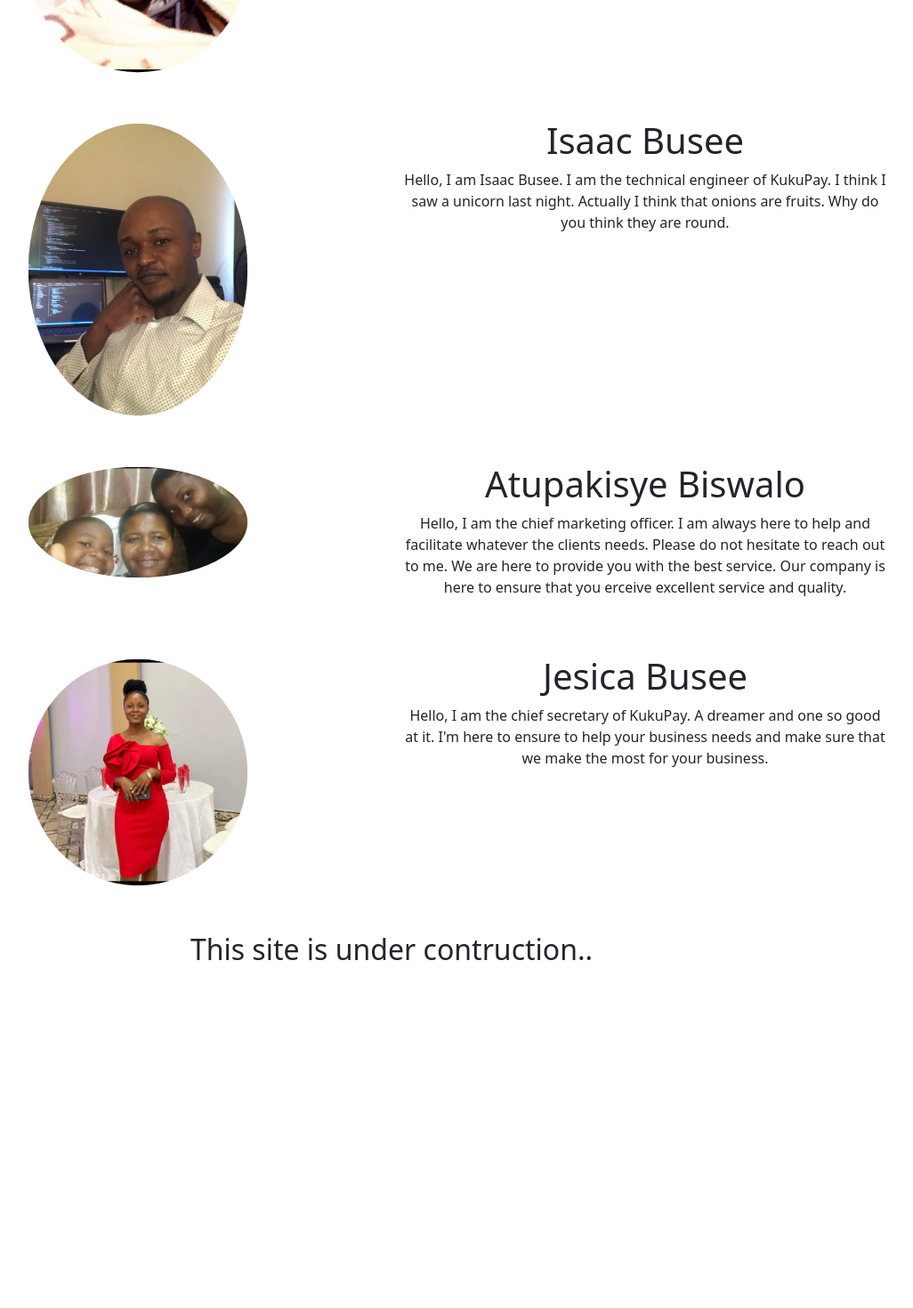
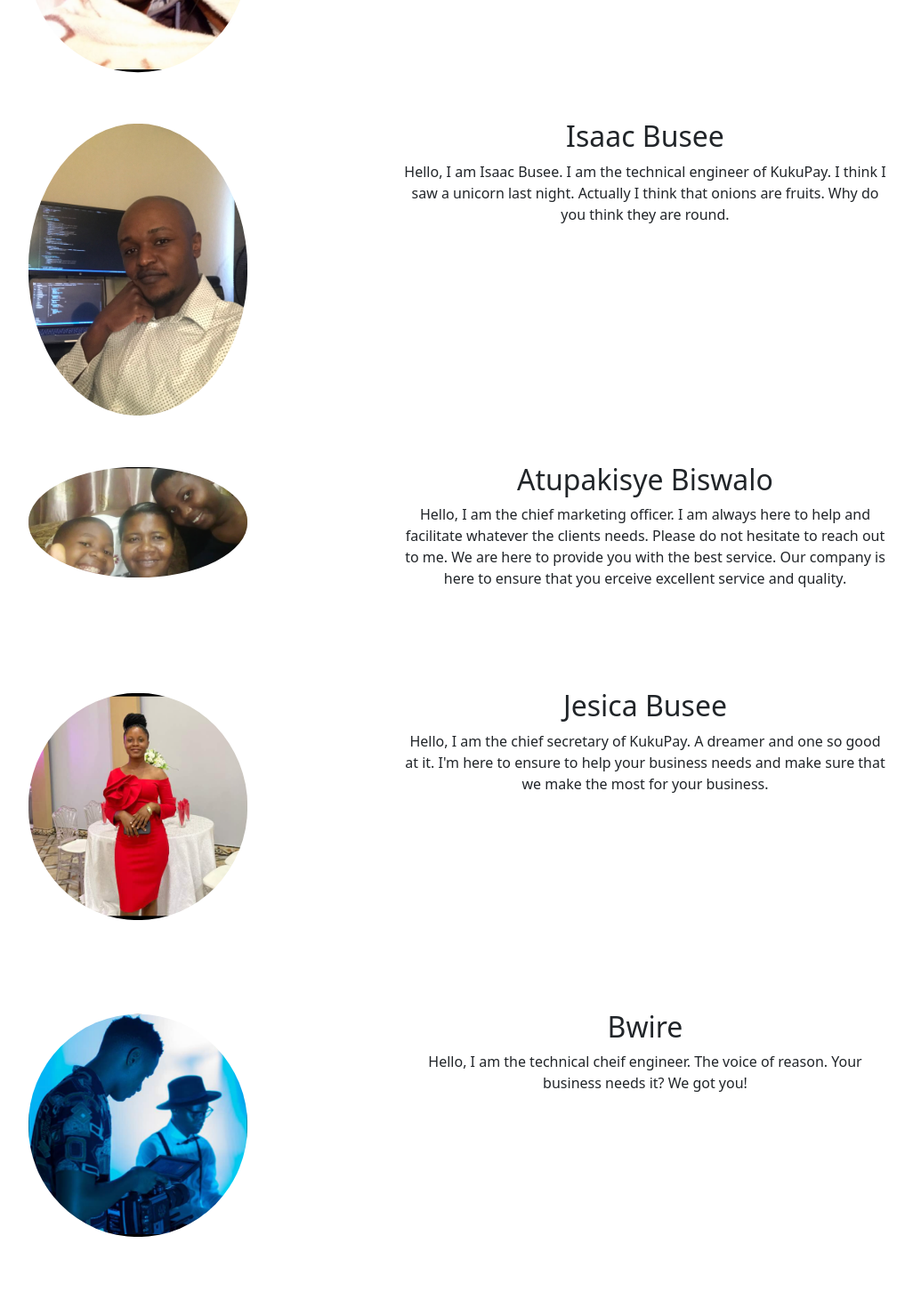
Before and after one commit to isakabusee/busee_inc, a React (Create React App) app: page / in a window 1280 px wide. Shown: the part 1220-2690 px from the top of the page at 89% size, without its empty margins (200-1226 px from the left). Before the commit the page ends 2315 px from the top, so only its background shows below. Built offline with nearby package versions, Linux system fonts and the light colour scheme.

Commit message:
more progress

```diff
--- a/src/components/AboutUs.js
+++ b/src/components/AboutUs.js
@@ -1,5 +1,5 @@
 import React from 'react'
-import author from '../images/IMG_8569.jpeg';
+import author from '../images/IMG_8569.png';
 import Moze from '../images/Moses.png';
 import Kaka from '../images/kaka.png';
 import Dada from '../images/dada.png';
@@ -50,7 +50,7 @@ const AboutUs = () => {
                 </div>
             </div>
             <div className='col-lg-6 col-xm-12'>
-                <h1>Isaac Busee</h1>
+                <h2>Isaac Busee</h2>
                 <p>Hello,
                     I am Isaac Busee. I am the technical engineer of KukuPay. I think I saw a unicorn last night. Actually I think that onions are fruits. Why do you think they are round.
                 </p>
@@ -65,7 +65,7 @@ const AboutUs = () => {
                 </div>
             </div>
             <div className='col-lg-6 col-xm-12'>
-                <h1>Atupakisye Biswalo</h1>
+                <h2>Atupakisye Biswalo</h2>
                 <p>Hello,
                     I am the chief marketing officer. I am always here to help and facilitate whatever the clients needs. Please do not hesitate to reach out to me. We are here to provide you with the best service. Our company is here to ensure that you erceive excellent service and quality.
                 </p>
@@ -73,18 +73,33 @@ const AboutUs = () => {
 
 
         </div>
-        <div className='row'>
+        <div className='row py-5'>
             <div className='col-lg-6 col-xm-12'>
                 <div className="photo-wrap">
                 <img className="profile-img" src={Kadadaa} alt="author.." />
                 </div>
             </div>
             <div className='col-lg-6 col-xm-12'>
-                <h1>Jesica Busee</h1>
+                <h2>Jesica Busee</h2>
                 <p>Hello,
                     I am the chief secretary of KukuPay. A dreamer and one so good at it. I'm here to ensure to help your business needs and make sure that we make the most for your business.
                 </p>
             </div>
+        </div>
+        <div className='row py-5'>
+            <div className='col-lg-6 col-xm-12'>
+                <div className="photo-wrap">
+                <img className="profile-img" src={Bwire} alt="author.." />
+                </div>
+            </div>
+            <div className='col-lg-6 col-xm-12'>
+                <h2>Bwire</h2>
+                <p>Hello,
+                    I am the technical cheif engineer. The voice of reason. Your business needs it? We got you!
+                </p>
+            </div>
+
+
         </div>
 
 </div>
```
Also changed, not shown: src/images/IMG_8569.png (renamed from src/images/IMG_8569.jpeg).
